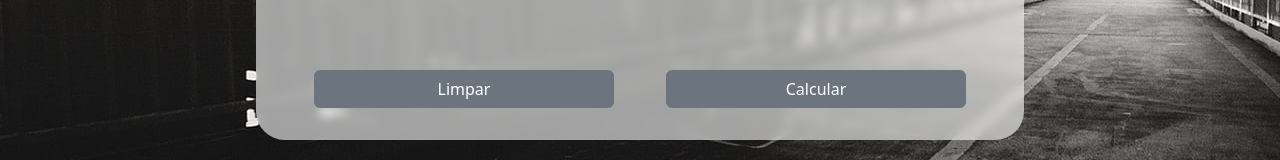
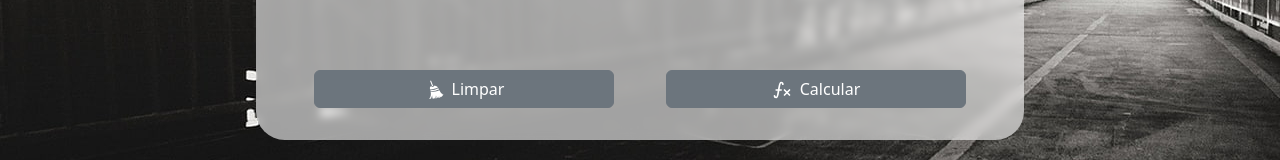
Before and after one commit to basilioruan/calculo-eng-civil, a React (Create React App) app in the folder frontend/: page / in a window 1280 px wide. Shown: the part 630-790 px from the top of the page. Built offline with nearby package versions, Linux system fonts and the light colour scheme; the HTML template or start-up script is replaced by a standard one.

Commit message:
feat: putting icons on buttons and changing the title

```diff
--- a/frontend/package.json
+++ b/frontend/package.json
@@ -13,6 +13,7 @@
     "bootstrap": "^5.2.3",
     "react": "^18.2.0",
     "react-dom": "^18.2.0",
+    "react-icons": "^4.7.1",
     "react-scripts": "5.0.1",
     "reactstrap": "^9.1.5",
     "styled-components": "^5.3.6",
--- a/frontend/public/index.html
+++ b/frontend/public/index.html
@@ -24,7 +24,7 @@
       work correctly both with client-side routing and a non-root public URL.
       Learn how to configure a non-root public URL by running `npm run build`.
     -->
-    <title>React App</title>
+    <title>Cálculo Concreto</title>
   </head>
   <body>
     <noscript>You need to enable JavaScript to run this app.</noscript>
--- a/frontend/src/components/Formulario/index.tsx
+++ b/frontend/src/components/Formulario/index.tsx
@@ -1,6 +1,9 @@
 import React, { useState } from 'react';
 import { Form, FormGroup, Button, ButtonGroup, Label, Input } from 'reactstrap';
 import { MainContainer } from './styles';
+import { CiCalculator2 } from 'react-icons/ci';
+import { GiBroom } from 'react-icons/gi';
+import { TbMathFunction } from 'react-icons/tb';
 
 const Formulario: React.FC = () => {
   const [result, setResult] = useState<string>();
@@ -214,8 +217,14 @@ const Formulario: React.FC = () => {
             {error && <p className="error">*Campos obrigatórios não preenchidos</p> }
         </div>
         <div className="btn-footer">
-          <Button className="btn-calcular">Limpar</Button>
-          <Button className="btn-calcular" onClick={calcularResultado}>Calcular</Button>
+          <Button className="btn-calcular">
+            <GiBroom className="icon" size={20} />
+            Limpar
+          </Button>
+          <Button className="btn-calcular" onClick={calcularResultado}>
+            <TbMathFunction className="icon" size={20} />
+            Calcular
+          </Button>
         </div>
       </Form>
     </MainContainer>
--- a/frontend/src/components/Formulario/styles.ts
+++ b/frontend/src/components/Formulario/styles.ts
@@ -65,6 +65,10 @@ export const MainContainer = styled.div`
         width: 300px;
         margin: 0 auto;
       }
+
+      .icon {
+        margin-right: 0.5rem;
+      }
     }
   `}
 `
```
Also changed, not shown: 1 other file (tests, documents, lock files or other folders).
